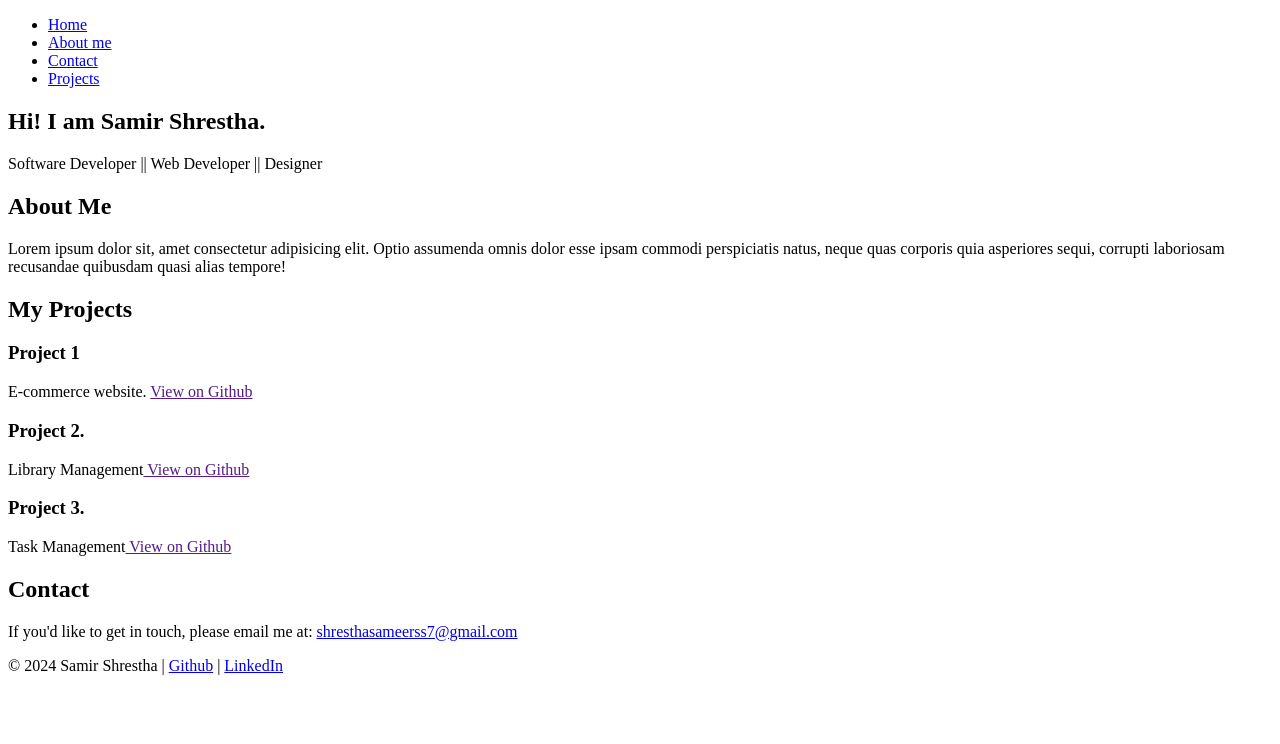
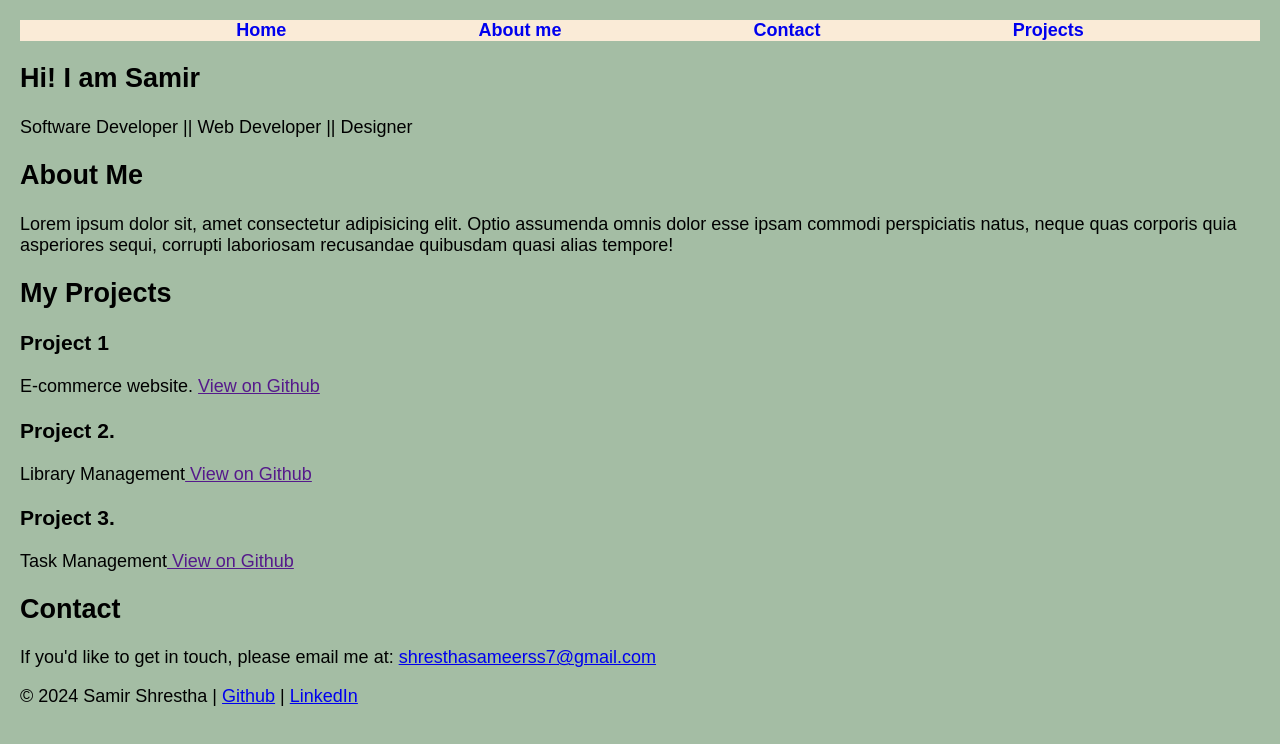
Before and after one commit to samirshrestha-tech/skeleton-portfolio, a plain HTML site: page html basics/index.html in a window 1280 px wide. Drawn offline with Linux system fonts and the light colour scheme.

Commit message:
adding css file

```diff
--- a/html basics/index.html
+++ b/html basics/index.html
@@ -5,6 +5,7 @@
     <meta http-equiv="X-UA-Compatible" content="IE=edge" />
     <meta name="viewport" content="width=device-width, initial-scale=1.0" />
     <title>Sample Portfolio Webpage</title>
+    <link rel="stylesheet" href="/style.css" />
   </head>
   <body>
     <header>
@@ -23,7 +24,7 @@
     <!-- home section/ Introduction section -->
 
     <section id="home">
-      <h1>Hi! I am Samir Shrestha.</h1>
+      <h1>Hi! I am Samir</h1>
 
       <p>Software Developer || Web Developer || Designer</p>
     </section>
--- /dev/null
+++ b/style.css
@@ -0,0 +1,24 @@
+body {
+  font-family: Arial, Helvetica, sans-serif;
+  margin: 20px;
+  padding: 0;
+  font-size: large;
+  background-color: rgb(164, 189, 164);
+}
+
+header {
+  background-color: antiquewhite;
+}
+
+nav ul {
+  list-style: none;
+  display: flex;
+  justify-content: space-evenly;
+
+  gap: 1rem;
+}
+
+nav ul li a {
+  text-decoration: none;
+  font-weight: bold;
+}
```
